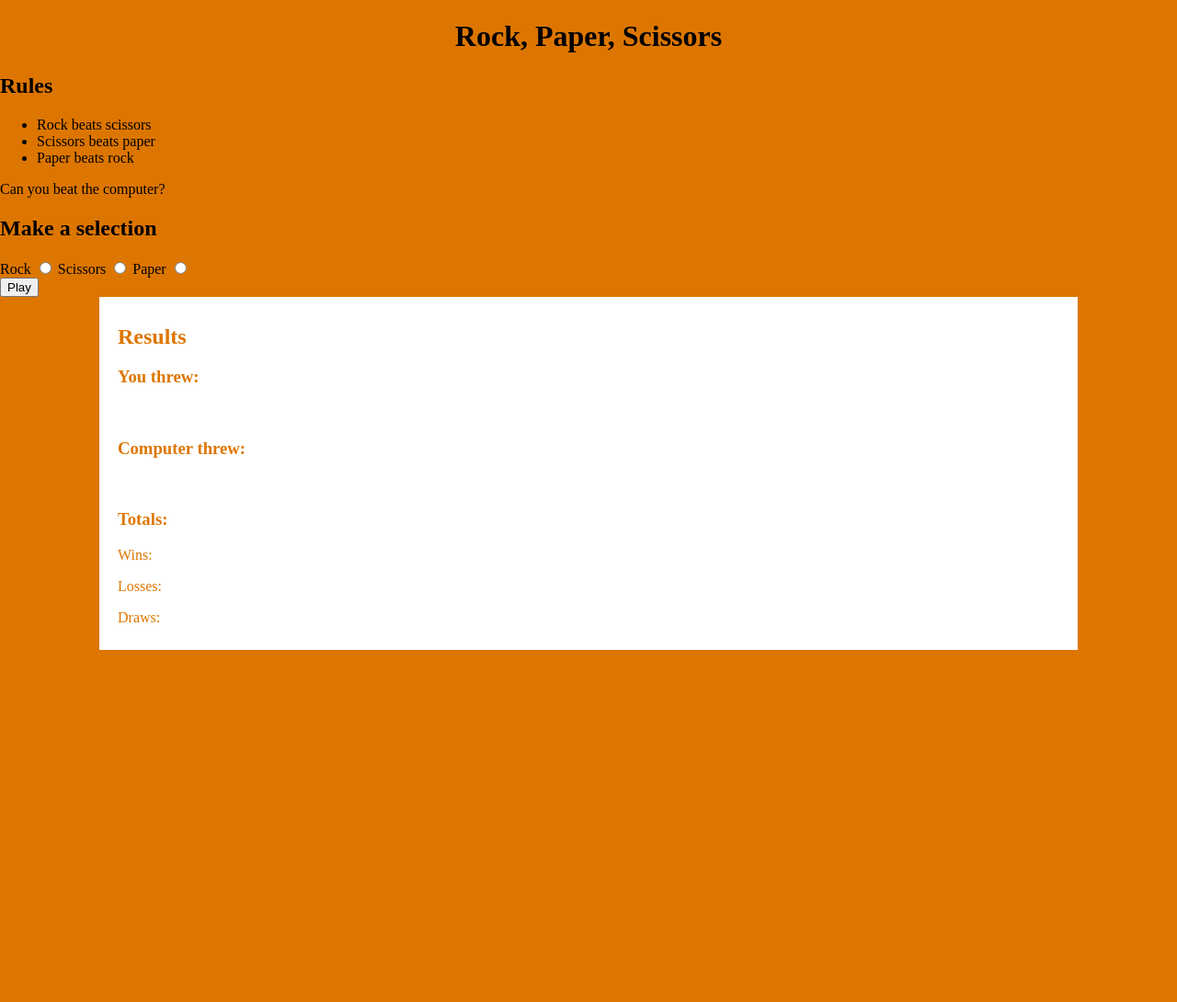
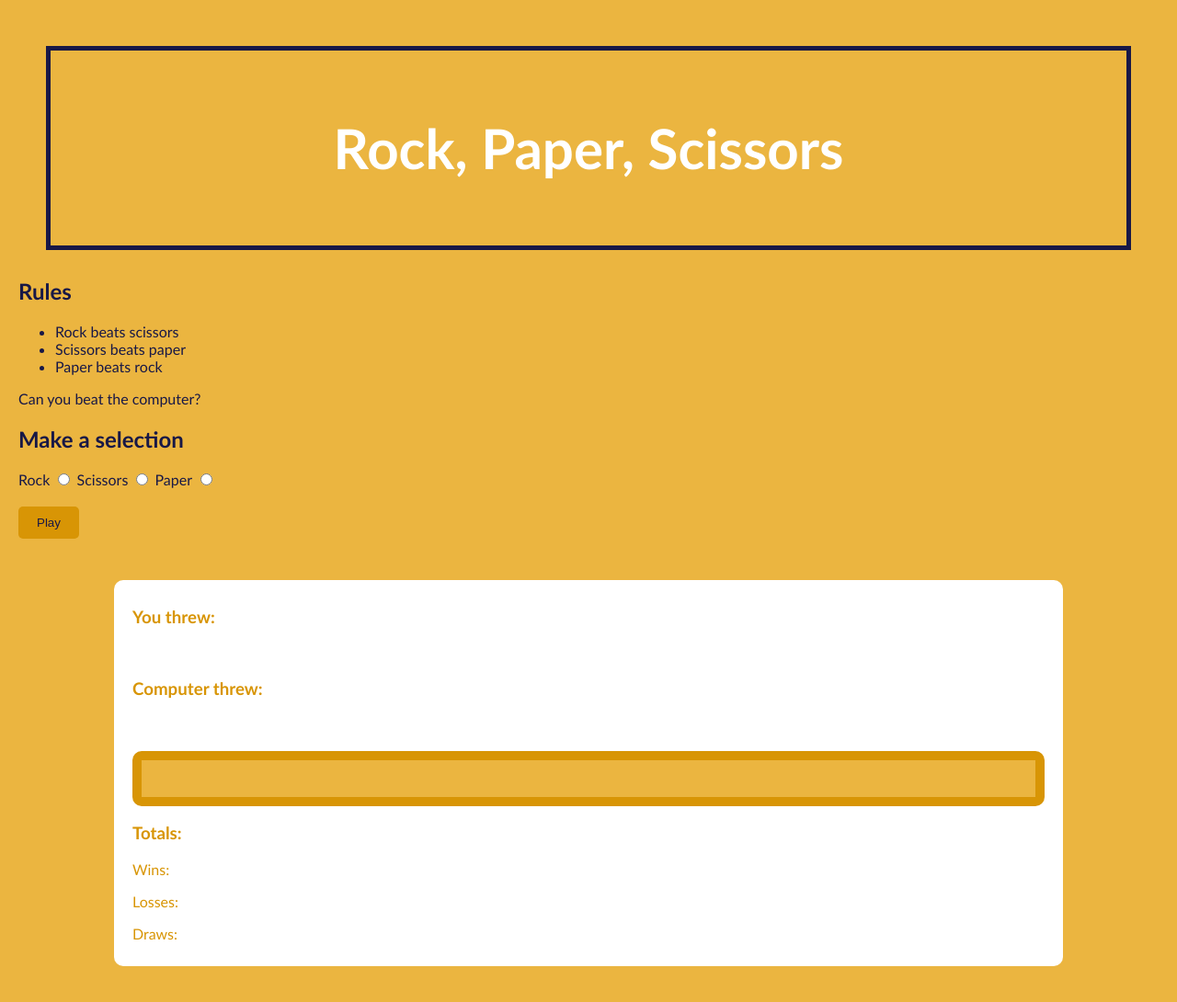
Before and after one commit to dpcairns/buggy-rock-paper-scissors-1, a plain HTML site: page index.html in a window 1280 px wide. Shown: the whole page at 92% size. Before the commit the page ends 800 px from the top, so only its background shows below. Drawn offline with Linux system fonts and the light colour scheme.

Commit message:
change css

```diff
--- a/index.html
+++ b/index.html
@@ -22,8 +22,8 @@
         </ul>
         <p>Can you beat the computer?</p>
     </section>
-    <h2>Make a selection</h2>
     <section class="user-options">
+        <h2>Make a selection</h2>
         <label>
             Rock
             <input name="user-options" value="rock" type="radio">
@@ -43,10 +43,10 @@
     <button id="submit-button">Play</button>
     <div class="results-box">
         <section id="results-visibility" class="hidden">
-            <h2>Results</h2>
-            <h3 id="user-summary">You threw: </h3><img id="user-choice" src="">
+            <h3 id="user-summary">You threw: </h3>
+            <img id="user-choice" class="image" src="">
             <h3 id="computer-summary">Computer threw: </h3>
-            <img id="computer-choice" src=""></img>
+            <img id="computer-choice" class="image" src=""></img>
             <h3 id="throw-result"></h3>
             <h3>Totals: </h3>
             <p>Wins: <span id="wins-count"></span></p>
--- a/style.css
+++ b/style.css
@@ -1,17 +1,50 @@
 body {
-    background-color: rgb(221, 118, 0);
+    background-color: rgb(235, 181, 64);
     margin: 0 auto;
+    padding: 20px 20px;
+    color: rgb(24, 24, 70);
+    font-family: 'Trebuchet MS', 'Lucida Sans Unicode', 'Lucida Grande', 'Lucida Sans', Arial, sans-serif;
 }
 
 header {
     text-align: center;
+    color: white;
+    border: 5px solid rgb(24, 24, 70);
+    padding: 30px;
+    font-size: 30px;
+    margin: 30px;
+}
+
+img {
+    width: 60%;
+    float: center;
+}
+
+button {
+    background-color: rgb(216, 149, 5);
+    color: rgb(24, 24, 70);
+    padding: 10px 20px;
+    margin: 20px auto;
+    border-radius: 5px;
+    border: none;
+    text-align: center;
+    position: absolute;
 }
 
 .results-box {
     background-color: white;
-    color: rgb(221, 118, 0);
+    color: rgb(216, 149, 5);
     width: 80%;
-    margin: 0 auto;
+    margin: 100px auto;
     padding: 10px 20px;
+    border-radius: 10px;
+}
 
+#throw-result {
+    background-color: rgb(235, 181, 64);
+    color: white;
+    text-align: center;
+    padding: 20px;
+    border: 10px solid rgb(216, 149, 5);
+    border-radius: 10px;
 }
```
